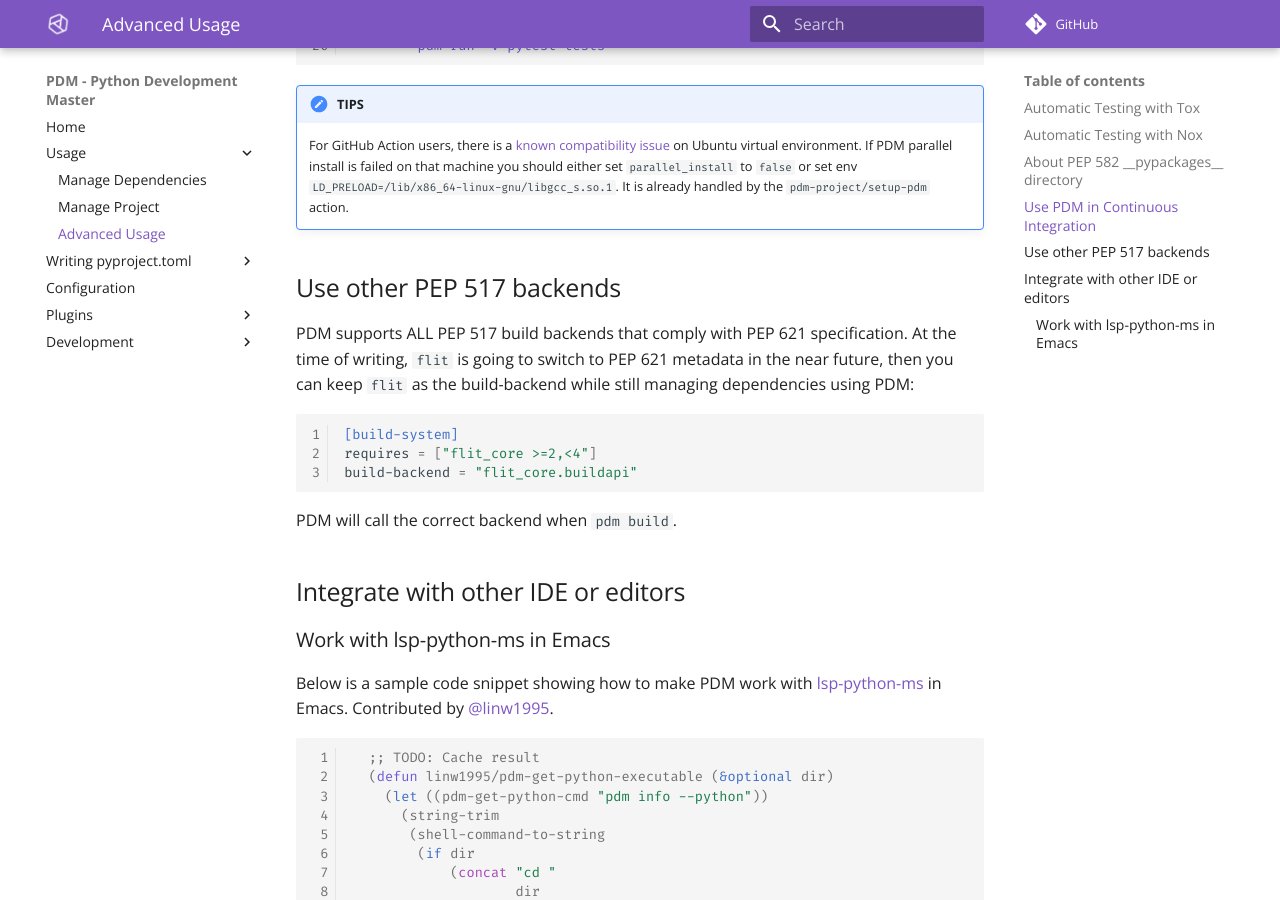
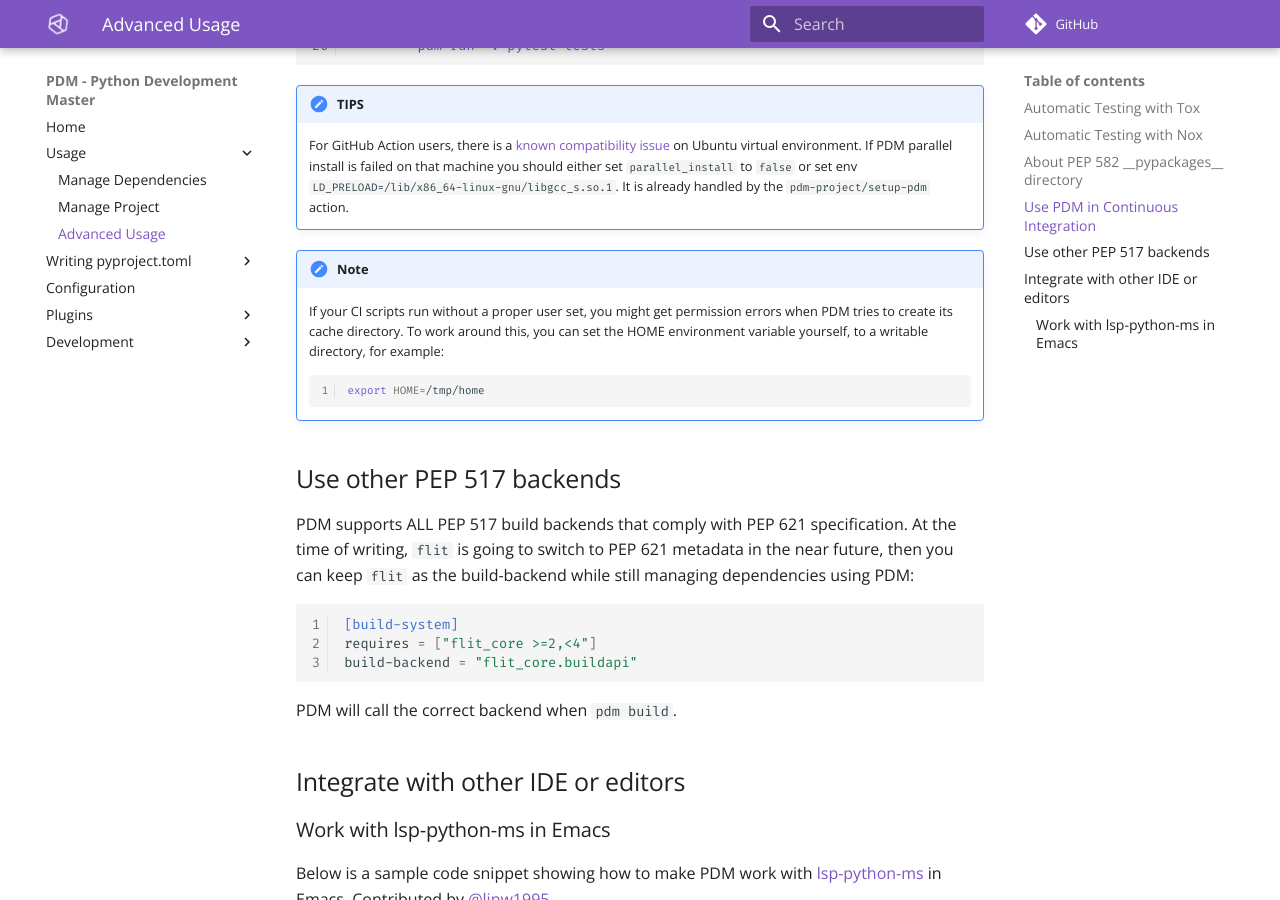
Before and after one commit to ChrisSanderser/pd-ms, an MkDocs documentation site: the page built from docs/docs/usage/advanced.md, in a window 1280 px wide and 900 px high, scrolled down 3063 px. Built offline with MkDocs 1.6.1 and Material for MkDocs 9.7.7, drawn with Linux system fonts in a browser that asks for light colours; comment, search, counter and statistics services are not loaded.

Commit message:
docs: Add note about setting a HOME in CI

````diff
--- a/docs/docs/usage/advanced.md
+++ b/docs/docs/usage/advanced.md
@@ -136,6 +136,14 @@ Testing:
     If PDM parallel install is failed on that machine you should either set `parallel_install` to `false` or set env `LD_PRELOAD=/lib/x86_64-linux-gnu/libgcc_s.so.1`.
     It is already handled by the `pdm-project/setup-pdm` action.
 
+!!! note
+    If your CI scripts run without a proper user set, you might get permission errors when PDM tries to create its cache directory.
+    To work around this, you can set the HOME environment variable yourself, to a writable directory, for example:
+
+    ```bash
+    export HOME=/tmp/home
+    ```
+
 ## Use other PEP 517 backends
 
 PDM supports ALL PEP 517 build backends that comply with PEP 621 specification. At the time of writing, `flit` is going to switch to PEP 621 metadata in the near future, then you can keep `flit` as the build-backend while still managing dependencies using PDM:
````
